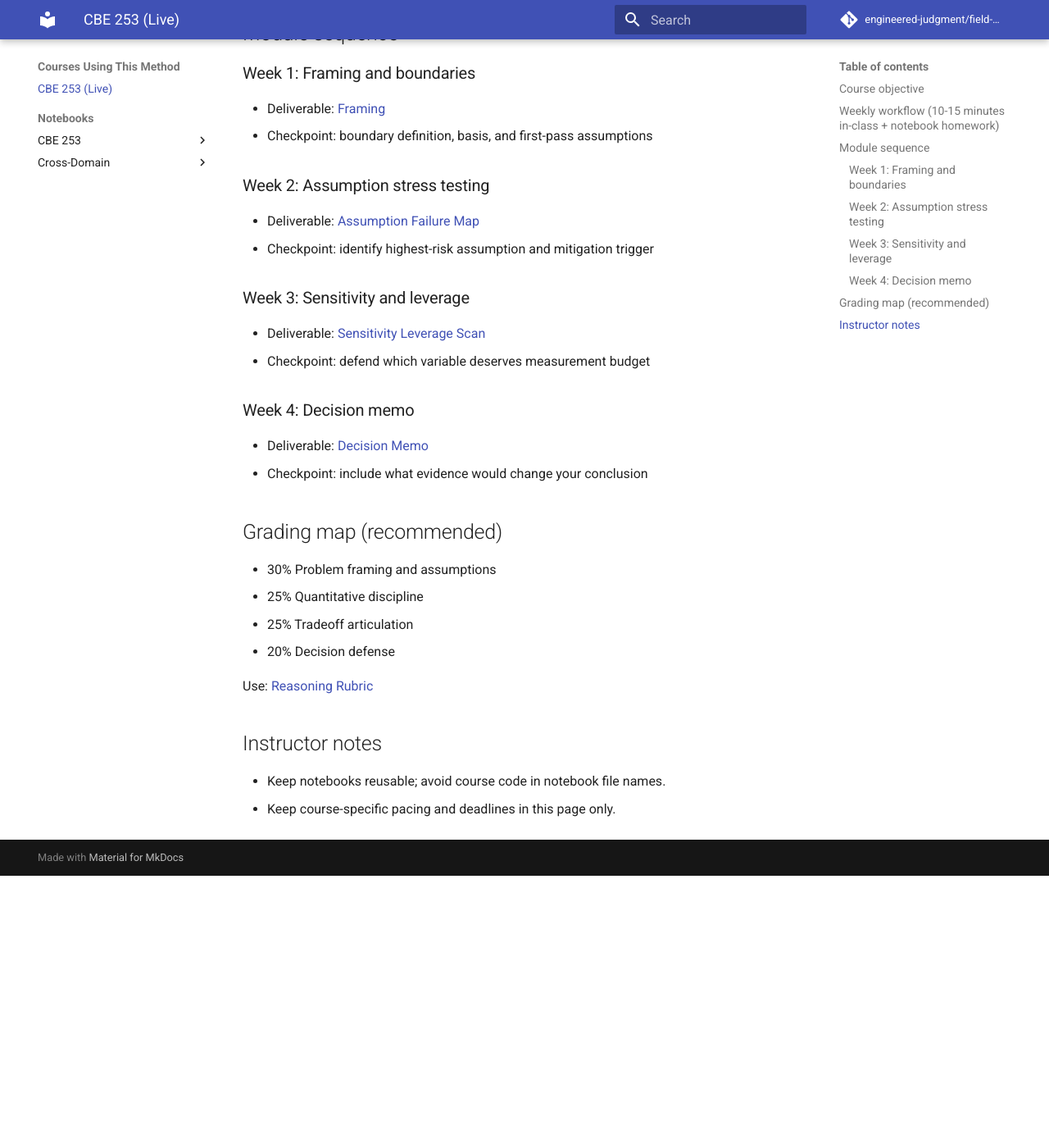
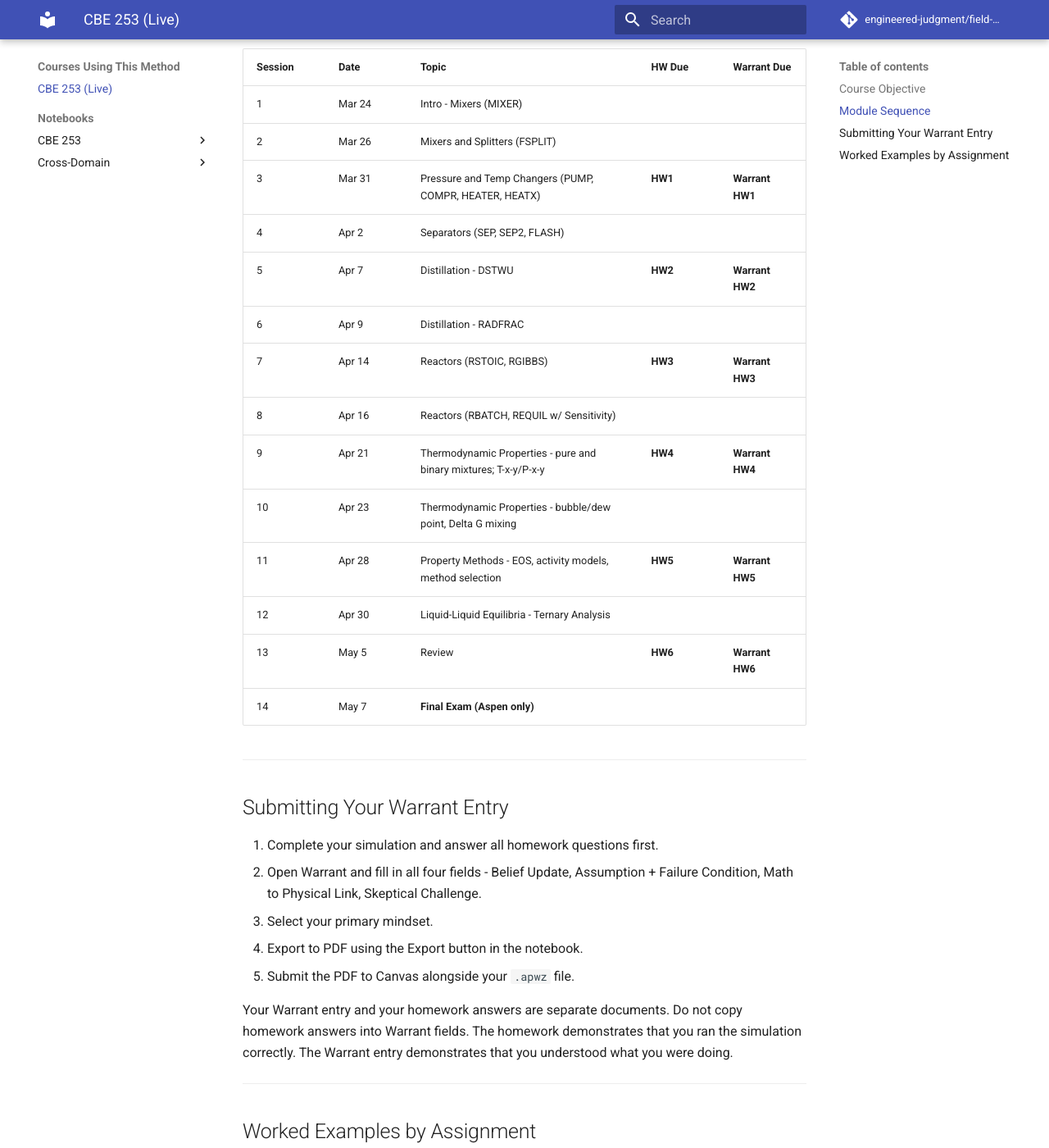
Before and after one commit to engineered-judgment/field-notes, an MkDocs documentation site: the page built from docs/contexts/cbe253/index.md, in a window 1280 px wide and 1400 px high, scrolled down 665 px. Shown: the whole window at 82% size. Built offline with MkDocs 1.6.1 and Material for MkDocs 9.7.7, drawn with Linux system fonts in a browser that asks for light colours; comment, search, counter and statistics services are not loaded; before the commit the page ends 1733 px from its top, so only the background shows below that; some of the changed text lies outside the part shown.

Commit message:
Update CBE 253 live page content and fix example links

```diff
--- a/docs/contexts/cbe253/index.md
+++ b/docs/contexts/cbe253/index.md
@@ -1,41 +1,63 @@
-# CBE 253 (Live)
+# CBE 253 - Aspen Plus Module
 
-This is the active course implementation of [Warrant](../../warrant.md). Students should start here each week.
+**Spring 2026 - University of New Mexico - CBE 253**
+**Instructor:** Dr. Jamie Gomez
 
-## Course objective
+This is the active course page for Warrant in CBE 253. Each homework has one Warrant entry. Complete your simulation first, then open Warrant, fill in the four fields, export to PDF, and submit alongside your `.apwz` file on Canvas.
+
+-> [Open Warrant](../../warrant.md)
+-> [See worked examples](../../notebooks/index.md)
+
+---
+
+## Course Objective
+
 Build the habit of making defensible engineering decisions when models are incomplete, assumptions are uncertain, and tradeoffs are unavoidable.
 
-## Weekly workflow (10-15 minutes in-class + notebook homework)
-1. Identify the decision question for the week.
-2. State at least 3 explicit assumptions and expected failure modes.
-3. Perform one quantitative check (units, bounds, or sensitivity).
-4. Write a one-paragraph decision defense.
+---
 
-## Module sequence
-### Week 1: Framing and boundaries
-- Deliverable: [Framing](../../notebooks/2026/2026-03-aspen-process-framing.md)
-- Checkpoint: boundary definition, basis, and first-pass assumptions
+## Module Sequence
 
-### Week 2: Assumption stress testing
-- Deliverable: [Assumption Failure Map](../../notebooks/2026/2026-03-assumption-failure-map.md)
-- Checkpoint: identify highest-risk assumption and mitigation trigger
+| Session | Date | Topic | HW Due | Warrant Due |
+|---------|------|-------|--------|-------------|
+| 1 | Mar 24 | Intro - Mixers (MIXER) | | |
+| 2 | Mar 26 | Mixers and Splitters (FSPLIT) | | |
+| 3 | Mar 31 | Pressure and Temp Changers (PUMP, COMPR, HEATER, HEATX) | **HW1** | **Warrant HW1** |
+| 4 | Apr 2 | Separators (SEP, SEP2, FLASH) | | |
+| 5 | Apr 7 | Distillation - DSTWU | **HW2** | **Warrant HW2** |
+| 6 | Apr 9 | Distillation - RADFRAC | | |
+| 7 | Apr 14 | Reactors (RSTOIC, RGIBBS) | **HW3** | **Warrant HW3** |
+| 8 | Apr 16 | Reactors (RBATCH, REQUIL w/ Sensitivity) | | |
+| 9 | Apr 21 | Thermodynamic Properties - pure and binary mixtures; T-x-y/P-x-y | **HW4** | **Warrant HW4** |
+| 10 | Apr 23 | Thermodynamic Properties - bubble/dew point, Delta G mixing | | |
+| 11 | Apr 28 | Property Methods - EOS, activity models, method selection | **HW5** | **Warrant HW5** |
+| 12 | Apr 30 | Liquid-Liquid Equilibria - Ternary Analysis | | |
+| 13 | May 5 | Review | **HW6** | **Warrant HW6** |
+| 14 | May 7 | **Final Exam (Aspen only)** | | |
 
-### Week 3: Sensitivity and leverage
-- Deliverable: [Sensitivity Leverage Scan](../../notebooks/2026/2026-03-sensitivity-leverage-scan.md)
-- Checkpoint: defend which variable deserves measurement budget
+---
 
-### Week 4: Decision memo
-- Deliverable: [Decision Memo](../../notebooks/2026/2026-03-decision-memo.md)
-- Checkpoint: include what evidence would change your conclusion
+## Submitting Your Warrant Entry
 
-## Grading map (recommended)
-- 30% Problem framing and assumptions
-- 25% Quantitative discipline
-- 25% Tradeoff articulation
-- 20% Decision defense
+1. Complete your simulation and answer all homework questions first.
+2. Open Warrant and fill in all four fields - Belief Update, Assumption + Failure Condition, Math to Physical Link, Skeptical Challenge.
+3. Select your primary mindset.
+4. Export to PDF using the Export button in the notebook.
+5. Submit the PDF to Canvas alongside your `.apwz` file.
 
-Use: [Reasoning Rubric](../../rubrics/reasoning-rubric.md)
+Your Warrant entry and your homework answers are separate documents. Do not copy homework answers into Warrant fields. The homework demonstrates that you ran the simulation correctly. The Warrant entry demonstrates that you understood what you were doing.
 
-## Instructor notes
-- Keep notebooks reusable; avoid course code in notebook file names.
-- Keep course-specific pacing and deadlines in this page only.
+---
+
+## Worked Examples by Assignment
+
+| Assignment | Worked Example |
+|------------|---------------|
+| HW1 | Coming Mar 31 |
+| HW2 | [HW2 - Flash Separators](../../notebooks/cbe253/hw3-flash-separators.md) |
+| HW3 | [HW3 - Distillation DSTWU](../../notebooks/cbe253/hw4-distillation-dstwu.md) |
+| HW4 | Coming Apr 14 |
+| HW5 | Coming Apr 28 |
+| HW6 | Coming May 5 |
+
+Worked examples are instructor-authored. They show what a strong entry looks like - specific, honest about uncertainty, connected to the physical system. Read the worked example for the current week before writing your own entry, not after.
```
